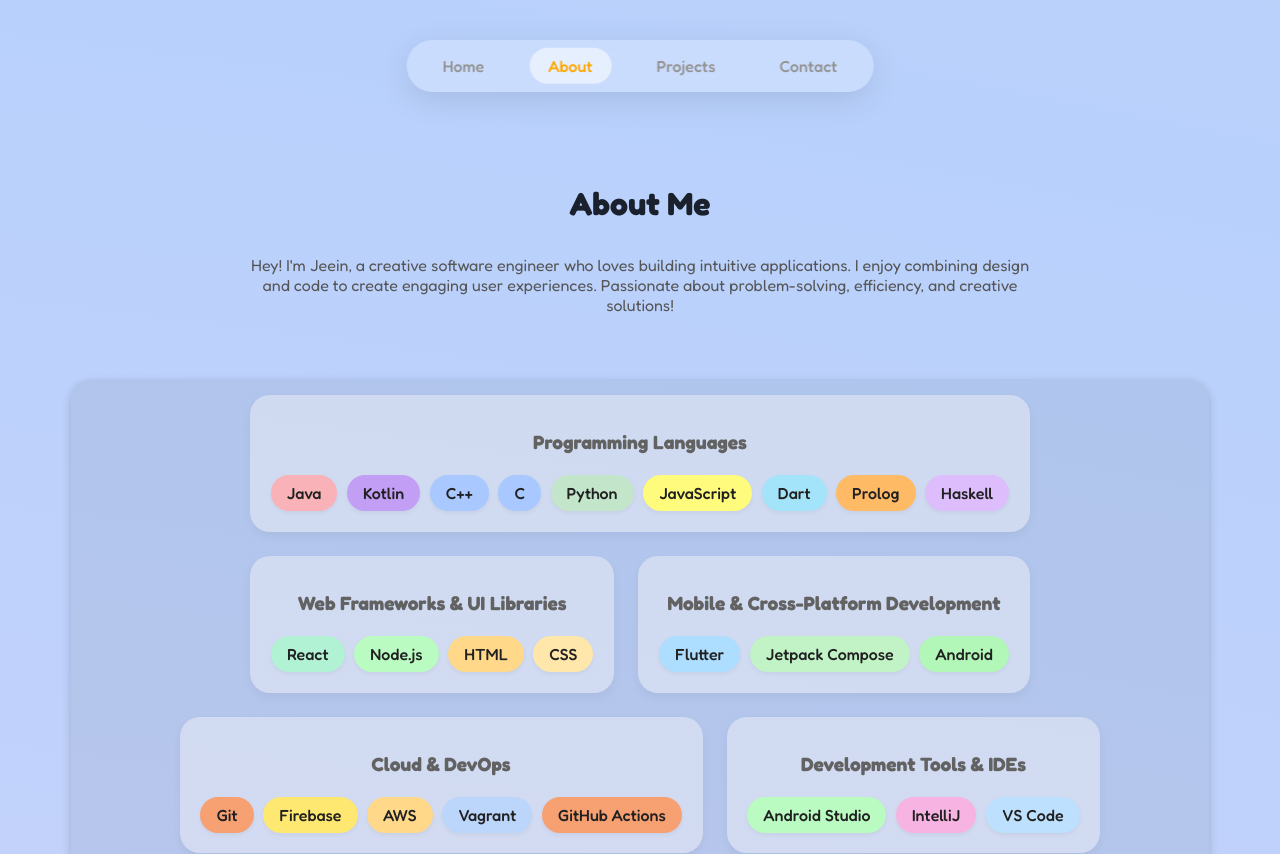
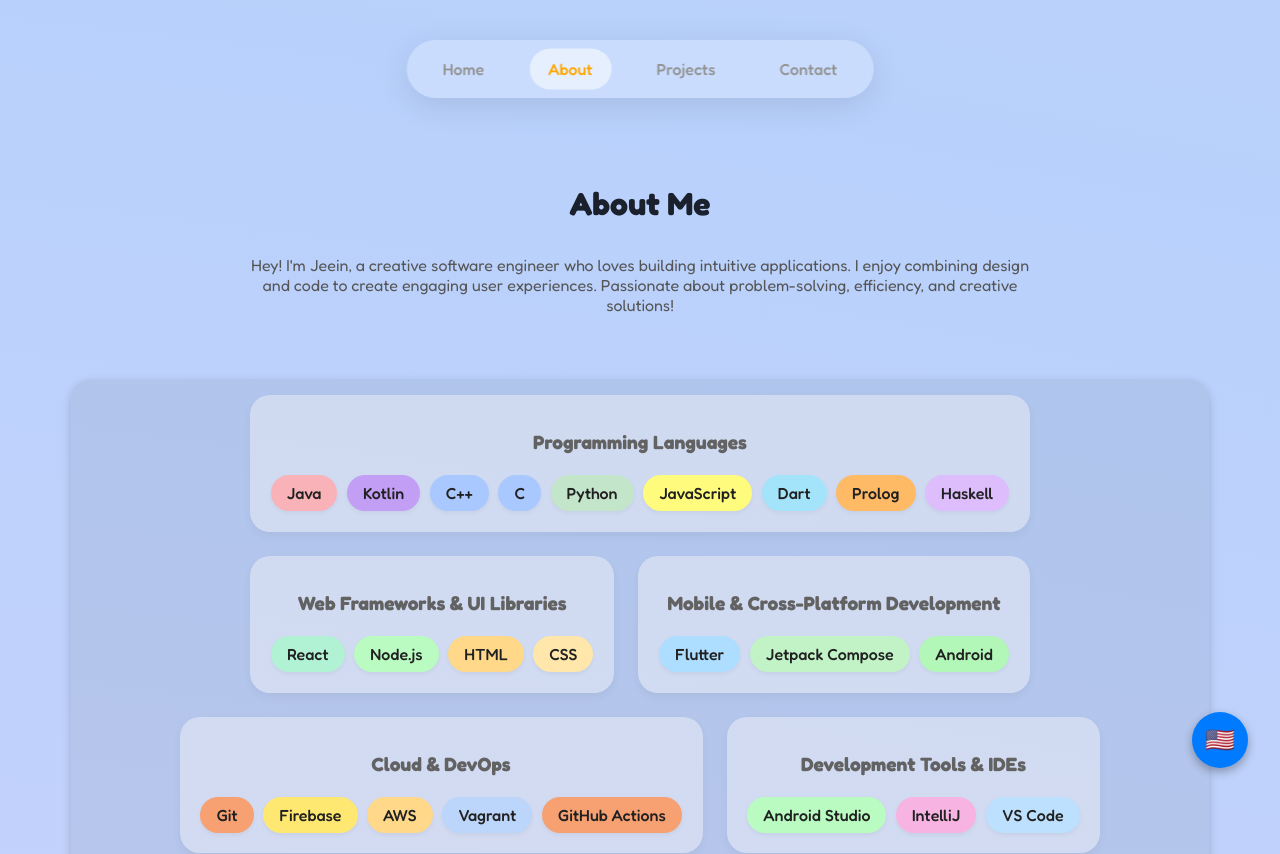
Before and after one commit to JeeIn-Park/JeeIn-Park.github.io, a React (Vite) app: page /about in a window 1280 px wide. Shown: the top 854 px of the page. Built offline with nearby package versions, Linux system fonts and the light colour scheme.

Commit message:
language toggle button

```diff
--- a/package.json
+++ b/package.json
@@ -14,8 +14,11 @@
     "ajv-keywords": "^5.1.0",
     "canvas-confetti": "^1.9.3",
     "framer-motion": "^12.5.0",
+    "i18next": "^24.2.3",
+    "i18next-browser-languagedetector": "^8.0.4",
     "react": "^19.0.0",
     "react-dom": "^19.0.0",
+    "react-i18next": "^15.4.1",
     "react-intersection-observer": "^9.16.0",
     "react-router-dom": "^7.4.0",
     "react-scroll": "^1.9.3",
--- a/src/App.tsx
+++ b/src/App.tsx
@@ -7,11 +7,13 @@
 import About from "./pages/About";
 import Projects from "./pages/Projects";
 import ScrollTop from "./components/ScrollTop"
+import LanguageToggle from './components/LanguageToggle';
 
 const App: React.FC = () => {
   return (
     <div className="flex flex-col min-h-screen bg-gray-100 text-gray-900 relative">
       <div id="top-anchor" className="absolute top-0"></div>
+      <LanguageToggle />
       <Navbar />
       <ScrollTop />
 {/*
--- /dev/null
+++ b/src/components/LanguageToggle.css
@@ -0,0 +1,20 @@
+.language-toggle {
+    position: fixed;
+    bottom: 2rem;
+    right: 2rem;
+    width: 3.5rem;
+    height: 3.5rem;
+    border: none;
+    border-radius: 50%;
+    background-color: #007bff;
+    color: white;
+    font-size: 1.5rem;
+    box-shadow: 0 4px 10px rgba(0, 0, 0, 0.3);
+    cursor: pointer;
+    transition: background-color 0.3s ease;
+    z-index: 1000;
+  }
+
+  .language-toggle:hover {
+    background-color: #0056b3;
+  }
--- /dev/null
+++ b/src/components/LanguageToggle.tsx
@@ -0,0 +1,20 @@
+import React from 'react';
+import { useTranslation } from 'react-i18next';
+import './LanguageToggle.css';
+
+const LanguageToggle = () => {
+  const { i18n } = useTranslation();
+
+  const toggleLanguage = () => {
+    const newLang = i18n.language === 'en' ? 'ko' : 'en';
+    i18n.changeLanguage(newLang);
+  };
+
+  return (
+    <button className="language-toggle" onClick={toggleLanguage}>
+      {i18n.language === 'en' ? '🇰🇷' : '🇺🇸'}
+    </button>
+  );
+};
+
+export default LanguageToggle;
--- a/src/components/Navbar.css
+++ b/src/components/Navbar.css
@@ -14,7 +14,7 @@
   justify-content: center;
   flex-wrap: nowrap;
   gap: 1.5rem;
-  padding: 0.5rem 1rem;
+  padding: 0.7rem 1rem;
   border-radius: 999px;
   background: rgba(255, 255, 255, 0.25);
   backdrop-filter: blur(10px);
--- /dev/null
+++ b/src/i18n/config.ts
@@ -0,0 +1,22 @@
+import i18n from 'i18next';
+import { initReactI18next } from 'react-i18next';
+import LanguageDetector from 'i18next-browser-languagedetector';
+
+import en from './en.json';
+import ko from './ko.json';
+
+i18n
+  .use(LanguageDetector)
+  .use(initReactI18next)
+  .init({
+    resources: {
+      en: { translation: en },
+      ko: { translation: ko },
+    },
+    fallbackLng: 'en',
+    interpolation: {
+      escapeValue: false,
+    },
+  });
+
+export default i18n;
--- /dev/null
+++ b/src/i18n/en.json
@@ -0,0 +1,16 @@
+{
+    "navbar": {
+      "home": "Home",
+      "about": "About",
+      "projects": "Projects",
+      "contact": "Contact"
+    },
+    "about": {
+      "title": "About Me",
+      "description": "I am a software engineer with a passion for design..."
+    },
+    "contact": {
+      "title": "Get in Touch",
+      "email": "Email me"
+    }
+  }
--- /dev/null
+++ b/src/i18n/ko.json
@@ -0,0 +1,16 @@
+{
+    "navbar": {
+      "home": "홈",
+      "about": "소개",
+      "projects": "프로젝트",
+      "contact": "연락처"
+    },
+    "about": {
+      "title": "저에 대해",
+      "description": "저는 디자인에 열정을 가진 소프트웨어 엔지니어입니다..."
+    },
+    "contact": {
+      "title": "연락하기",
+      "email": "이메일 보내기"
+    }
+  }
--- a/src/main.tsx
+++ b/src/main.tsx
@@ -3,6 +3,7 @@
 import ReactDOM from "react-dom/client";
 import { BrowserRouter } from "react-router-dom";
 import App from "./App";
+import './i18n/config';
 
 ReactDOM.createRoot(document.getElementById("root")!).render(
   <React.StrictMode>
```
Also changed, not shown: 1 other file (tests, documents, lock files or other folders).
